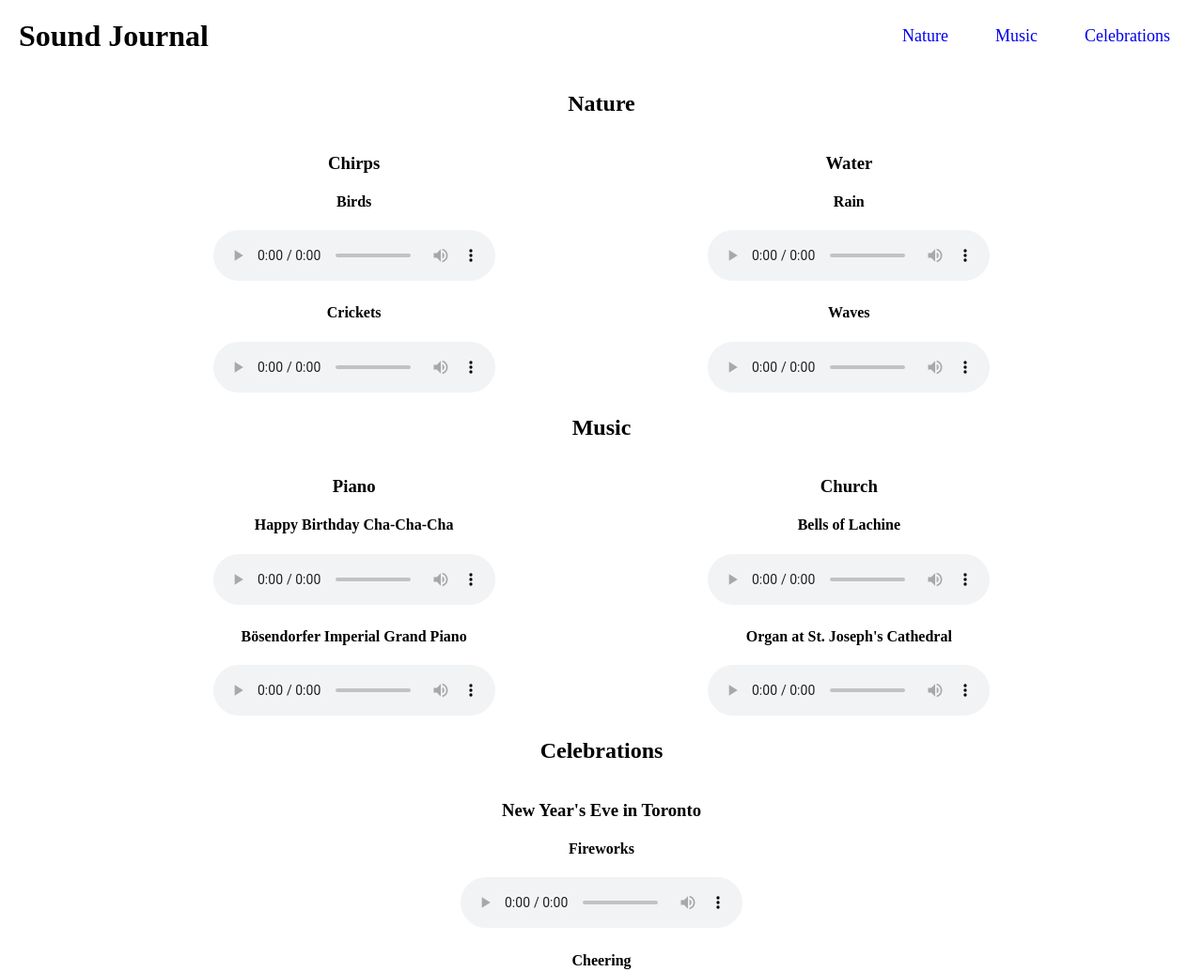
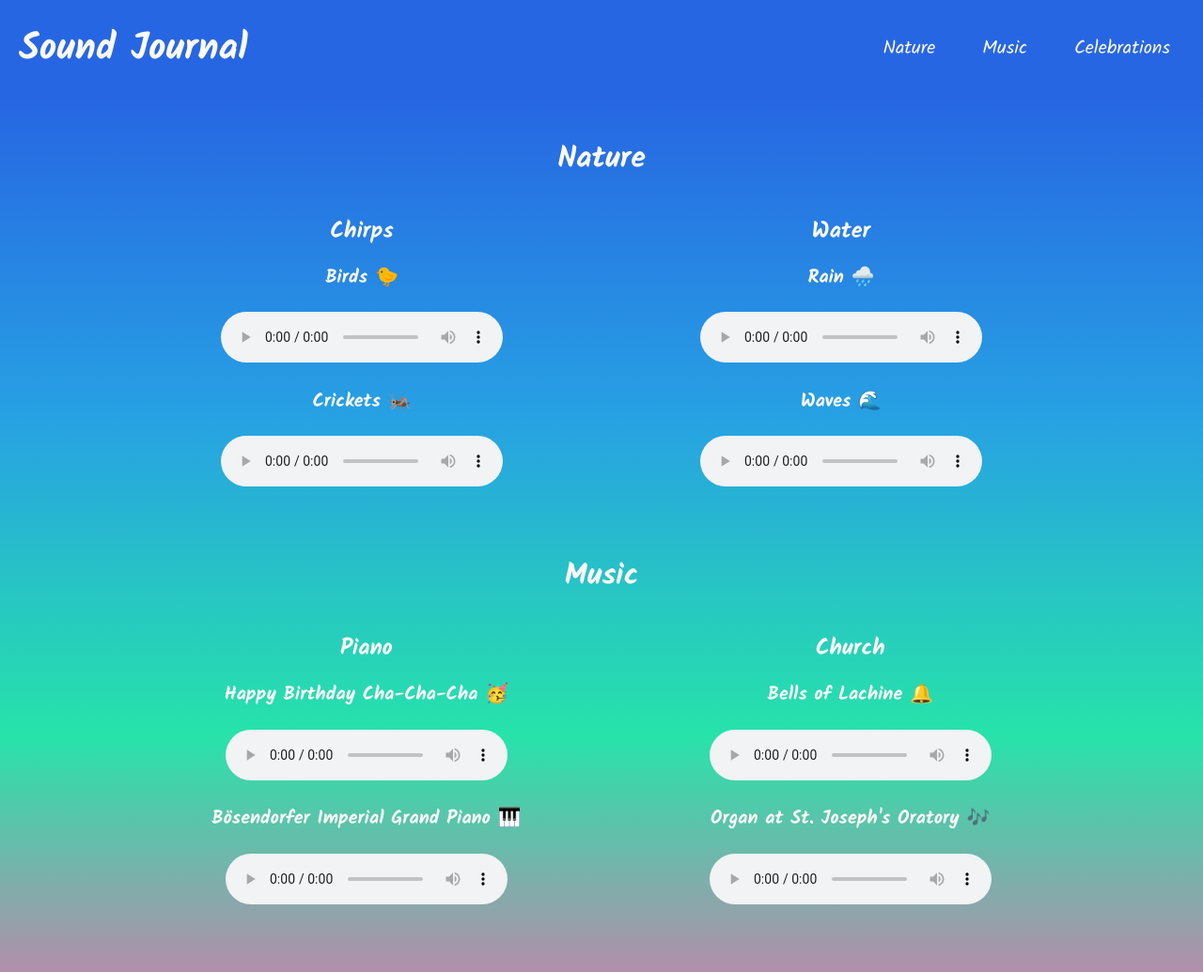
Before and after one commit to raposamillar/sound-journal, a plain HTML site: page index.html in a window 1280 px wide. Shown: the top 1035 px of the page at 94% size. Drawn offline with nearby package versions, Linux system fonts and the light colour scheme.

Commit message:
add CSS linear-gradient and .nojekyll file

```diff
--- a/index.html
+++ b/index.html
@@ -10,6 +10,10 @@
   <meta name="keywords" content="HTML5, CSS3" />
   <meta name="author" content="Lisa Raposa Millar" />
   <title>Sound Journal</title>
+  <link rel="preconnect" href="https://fonts.googleapis.com">
+  <link rel="preconnect" href="https://fonts.gstatic.com" crossorigin>
+  <link href="https://fonts.googleapis.com/css2?family=Kalam:wght@300;400;700&display=swap" rel="stylesheet">
+  <link href="https://fonts.googleapis.com/css2?family=Source+Sans+3:ital,wght@0,200..900;1,200..900&display=swap" rel="stylesheet">
   <link rel="stylesheet" href="styles.css" />
 </head>
 <body>
@@ -36,13 +40,13 @@
         <div class="chirps">
           <h3>Chirps</h3>
           <div id="birds">
-            <h4>Birds</h4>
+            <h4>Birds 🐤</h4>
             <audio controls>
               <source src="assets/audio/birds.mp3" type="audio/mp3">
             </audio>
           </div>
           <div id="crickets">
-            <h4>Crickets</h4>
+            <h4>Crickets 🦗</h4>
             <audio controls>
               <source src="assets/audio/crickets-maine.mp3" type="audio/mp3">
             </audio>
@@ -52,13 +56,13 @@
         <div class="water">
           <h3>Water</h3>
             <div id="rain">
-              <h4>Rain</h4>
+              <h4>Rain 🌧️</h4>
               <audio controls>
                 <source src="assets/audio/rain-maine.mp3" type="audio/mp3">
               </audio>
             </div>
             <div id="waves">
-              <h4>Waves</h4>
+              <h4>Waves 🌊</h4>
               <audio controls>
                   <source src="assets/audio/mackerel-cove-jamestown-rhode-island.mp3" type="audio/mp3">
               </audio>
@@ -74,13 +78,13 @@
         <div class="piano">
           <h3>Piano</h3>
           <div id="happy-birthday">
-            <h4>Happy Birthday Cha-Cha-Cha</h4>
+            <h4>Happy Birthday Cha-Cha-Cha 🥳</h4>
             <audio controls>
               <source src="assets/audio/happy-birthday-cha-cha-cha.mp3" type="audio/mp3">
             </audio>
           </div>
           <div id="bosendorfer">
-            <h4>Bösendorfer Imperial Grand Piano</h4>
+            <h4>Bösendorfer Imperial Grand Piano 🎹</h4>
             <audio controls>
               <source src="assets/audio/bosendorfer-low-c.mp3" type="audio/mp3">
             </audio>
@@ -89,13 +93,13 @@
         <div class="church">
           <h3>Church</h3>
           <div id="lachine-bells">
-            <h4>Bells of Lachine</h4>
+            <h4>Bells of Lachine 🔔</h4>
             <audio controls>
               <source src="assets/audio/bells-lachine.mp3" type="audio/mp3">
             </audio>
           </div>
           <div id="organ-beckerath">
-            <h4>Organ at St. Joseph's Cathedral</h4>
+            <h4>Organ at St. Joseph's Oratory 🎶</h4>
             <audio controls>
               <source src="assets/audio/grand-orgue-beckerath-st-joseph-montreal.mp3" type="audio/mp3">
             </audio>
@@ -111,13 +115,13 @@
         <div class="toronto-nye">
           <h3>New Year's Eve in Toronto</h3>
           <div id="fireworks">
-            <h4>Fireworks</h4>
+            <h4>Fireworks 🎆</h4>
             <audio controls>
               <source src="assets/audio/fireworks-nye-toronto.mp3" type="audio/mp3">
             </audio>
           </div>
           <div id="cheering">
-            <h4>Cheering</h4>
+            <h4>Cheering 🍾</h4>
             <audio controls>
               <source src="assets/audio/cheering-nye-toronto.mp3" type="audio/mp3">
             </audio>
--- a/styles.css
+++ b/styles.css
@@ -1,5 +1,22 @@
+:root {
+  --primary-font: "Kalam", cursive;
+  --secondary-font: "Source Sans 3", sans-serif;
+
+  --primary-color: #27E3AA;
+  --secondary-color: #27A1E3;
+  --tertiary-color: #2766E3;
+  --quaternary-color: #27DDE3;
+  --quinary-color: #27DDE3;
+  --senary-color: #E3BF71;
+  --septenary-color: #E371AB;
+  --text-color-1: #222222;
+  --text-color-2: #FAF9F6;
+  --text-color-3: #777777;
+}
+
 body {
   margin: 0;
+  padding: 0;
   text-align: center;
 }
 
@@ -7,28 +24,55 @@ body {
   display: flex;
   justify-content: space-between;
   align-items: center;
+  background-color: var(--tertiary-color);
+  color: var(--text-color-2);
+  margin: 0px;
   padding: 20px;
 }
 
 .header h1 {
   margin: 0;
+  padding: 0;
+  font-family: var(--primary-font);
+  font-size: 40px;
 }
 
 .navbar ul {
   display: flex;
+  flex-wrap: wrap;
   list-style: none;
+  margin: 0;
   padding: 0;
-  margin: 0;
+  font-family: var(--primary-font);
+  color: var(--text-color);
 }
 
 .navbar li {
   margin-left: 20px;
+
 }
 
 .navbar a {
   text-decoration: none;
   padding: 10px 15px;
-  font-size: 18px;
+  font-size: 20px;
+  color: var(--text-color);
+}
+
+.navbar a:hover {
+  color: var(--septenary-color);
+  font-weight: bold;
+  font-style: oblique;
+}
+
+.navbar a:active {
+  color: #A8548A;
+}
+
+.sounds {
+  background: linear-gradient(to top, var(--senary-color), var(--septenary-color), var(--primary-color), var(--secondary-color), var(--tertiary-color));
+  margin: 0;
+  padding-bottom: 25px;
 }
 
 #nature .columns {
@@ -49,8 +93,30 @@ body {
   justify-content: space-evenly;
 }
 
+#nature, #music, #celebrations, h2 {
+  font-family: var(--primary-font);
+  font-size: 32px;
+  line-height: 1;
+  margin: 0;
+  padding: 25px;
+  color: var(--text-color-2);
+}
+
+#nature, #music, #celebrations, h3 {
+  font-size: 24px;
+}
+
+#nature, #music, #celebrations, h4 {
+  font-size: 20px;
+}
+
+
 footer {
   margin: 20px;
+  font-family: var(--secondary-font);
+  font-size: 11px;
+  text-align: start;
+  color: var(--text-color-3);
 }
 
 /* RESPONSIVE */
```
Also changed, not shown: 2 other files.
